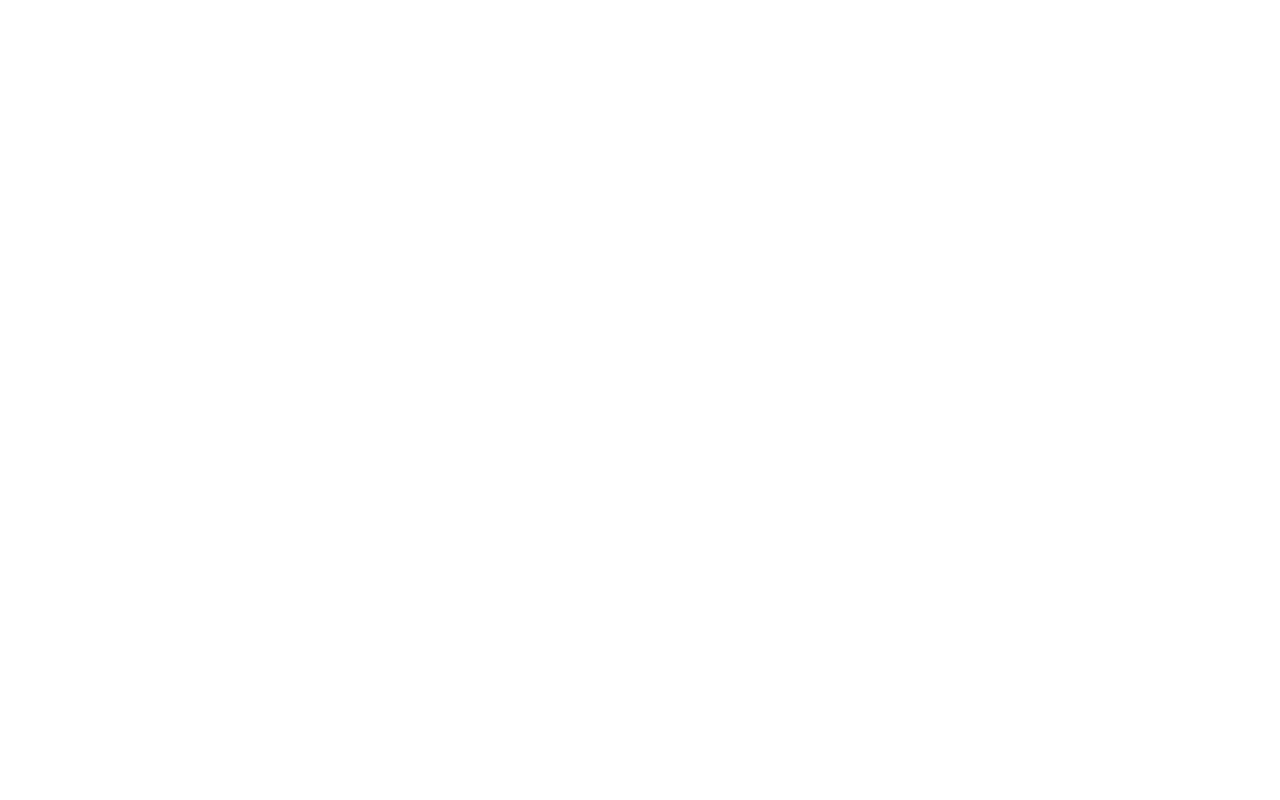
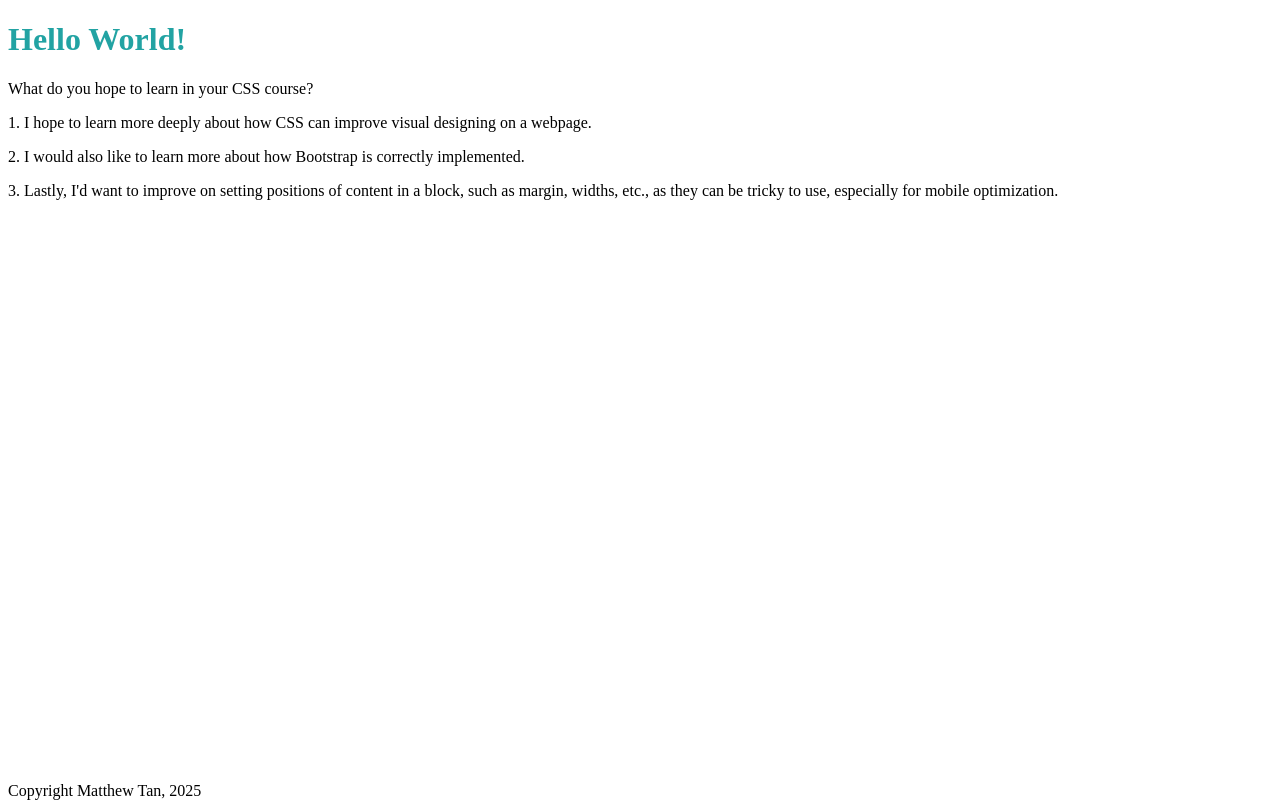
Before and after one commit to mattbzca/COMP001B.Assignment001, a plain HTML site: page index.html in a window 1280 px wide. Drawn offline with Linux system fonts and the light colour scheme.

Commit message:
added main.css, added 1 h1 element, 3 paragraph elements, 1 footer with copyright, referenced stylesheet; css, made h1 teal, footer position fixed at the bottom

```diff
--- a/index.html
+++ b/index.html
@@ -3,9 +3,17 @@
 <head>
     <meta charset="UTF-8">
     <meta name="viewport" content="width=device-width, initial-scale=1.0">
-    <title>Document</title>
+    <title>Assignment 1</title>
+    <link rel="stylesheet" href="main.css">
 </head>
 <body>
-
+    <h1>Hello World!</h1>
+    <p>What do you hope to learn in your CSS course?</p>
+    <p>1. I hope to learn more deeply about how CSS can improve visual designing on a webpage. </p>
+    <p>2. I would also like to learn more about how Bootstrap is correctly implemented.</p>
+    <p>3. Lastly, I'd want to improve on setting positions of content in a block, such as margin, widths, etc., as they can be tricky to use, especially for mobile optimization.</p>
+    <footer>
+        Copyright Matthew Tan, 2025
+    </footer>
 </body>
 </html>
--- /dev/null
+++ b/main.css
@@ -0,0 +1,7 @@
+h1 {
+    color: rgb(34, 163, 163)
+}
+footer {
+    bottom: 0;
+    position: fixed;
+}
```
